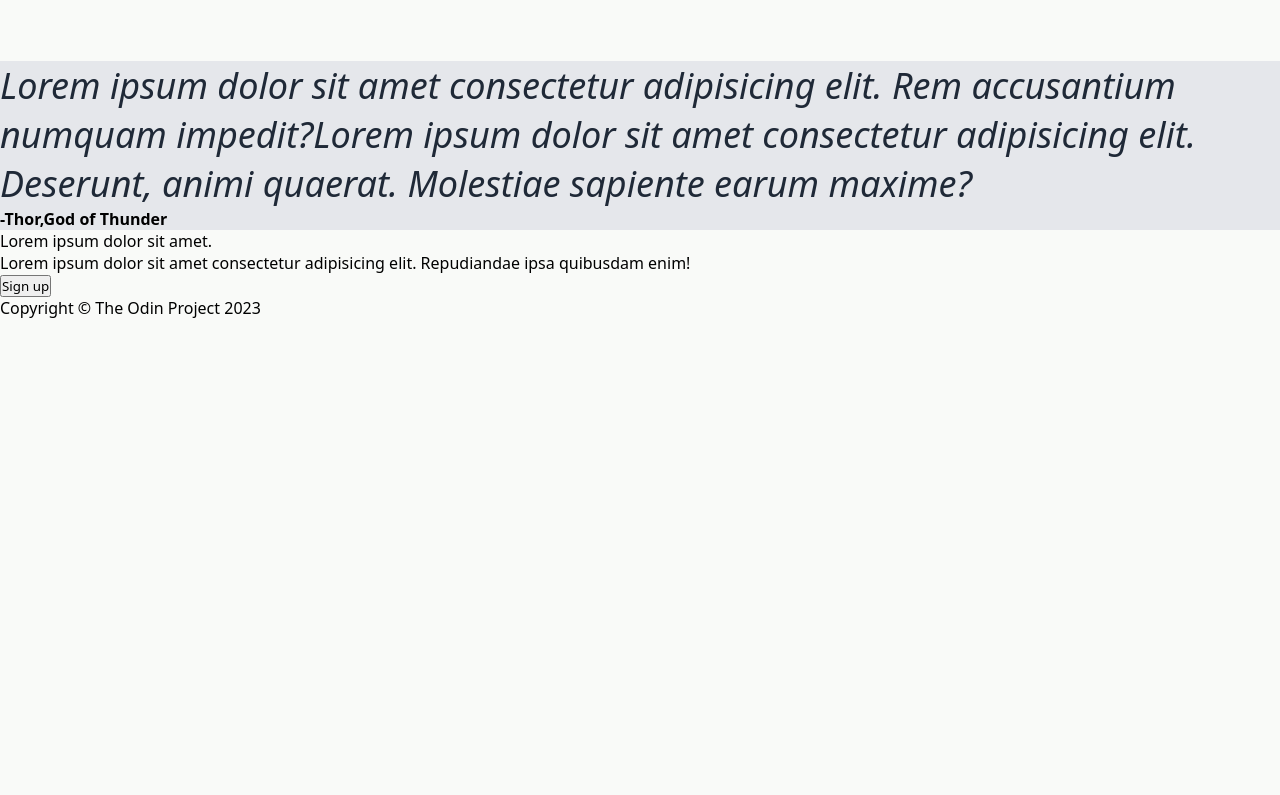
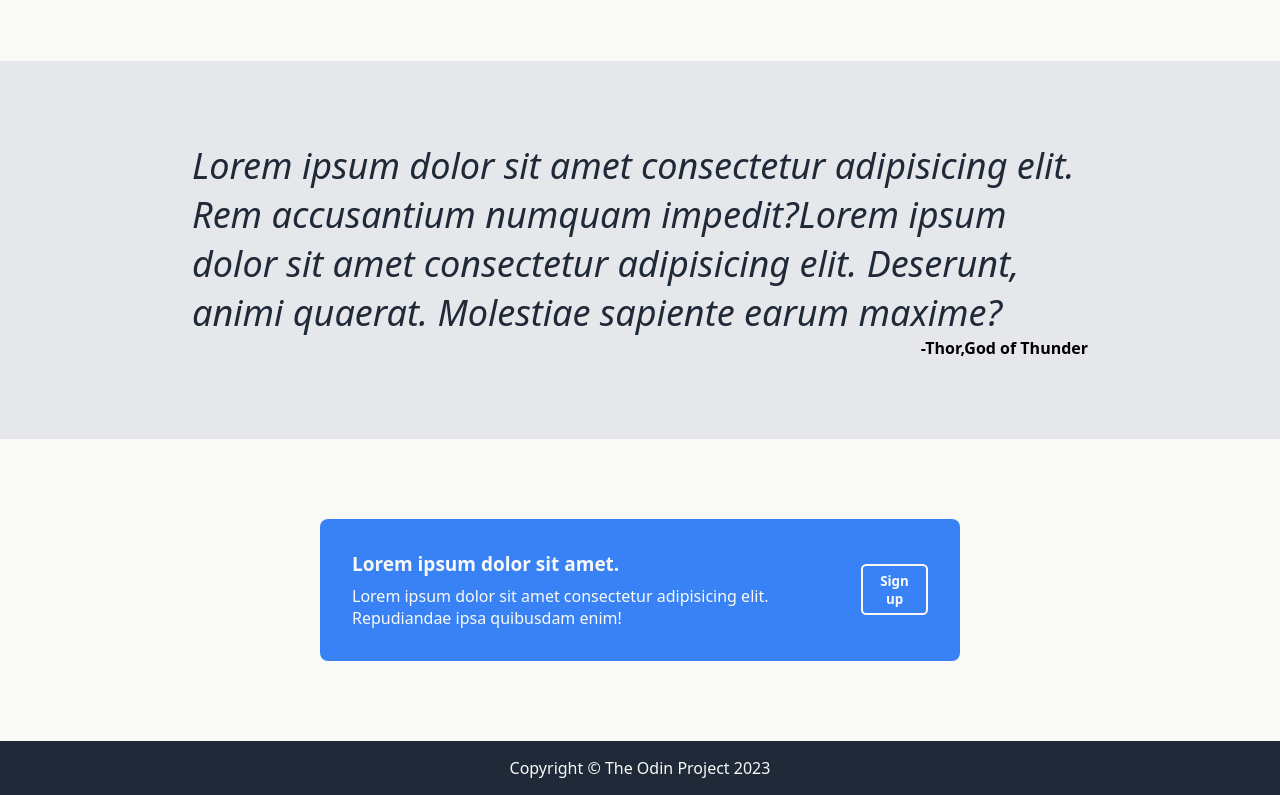
Before and after one commit to Pi3gus/landing-page, a plain HTML site: page index.html in a window 1280 px wide. Shown: the part 879-1674 px from the top of the page. Before the commit the page ends 1198 px from the top, so only its background shows below. Drawn offline with Linux system fonts and the light colour scheme.

Commit message:
all done

```diff
--- a/style.css
+++ b/style.css
@@ -114,6 +114,7 @@ section{
     background-color: var(--grey);
     display: flex;
     flex-direction: column;
+    padding: 5em 15%;
 }
 section p{
     font-size: 36px;
@@ -123,4 +124,39 @@ section p{
 }
 section span{
     font-weight: bolder;
+    text-align: right;
 }
+.baner{
+    background-color: #3882f6;
+    display: flex;
+    margin: 5em 25%;
+    padding: 2em;
+    justify-content: space-between;
+    align-items: center;
+    border-radius: 0.5em;
+}
+.text{
+    color: var(--white);
+}
+.text  p:nth-child(1){
+    font-weight: bolder;
+    font-size: 19px;
+    margin-bottom: 0.4em;
+}
+.baner button{
+    height: auto;
+    width: 6em;
+    padding: 0.4em 1em;
+    background-color: var(--blue);
+    border: 2px solid var(--white);
+    color: var(--white);
+    border-radius: 0.4em;
+    font-weight: bold;
+    cursor: pointer;
+}
+footer{
+    background-color: var(--dark-blue);
+    color: var(--white);
+    padding: 1em;
+    text-align: center;
+}
```
